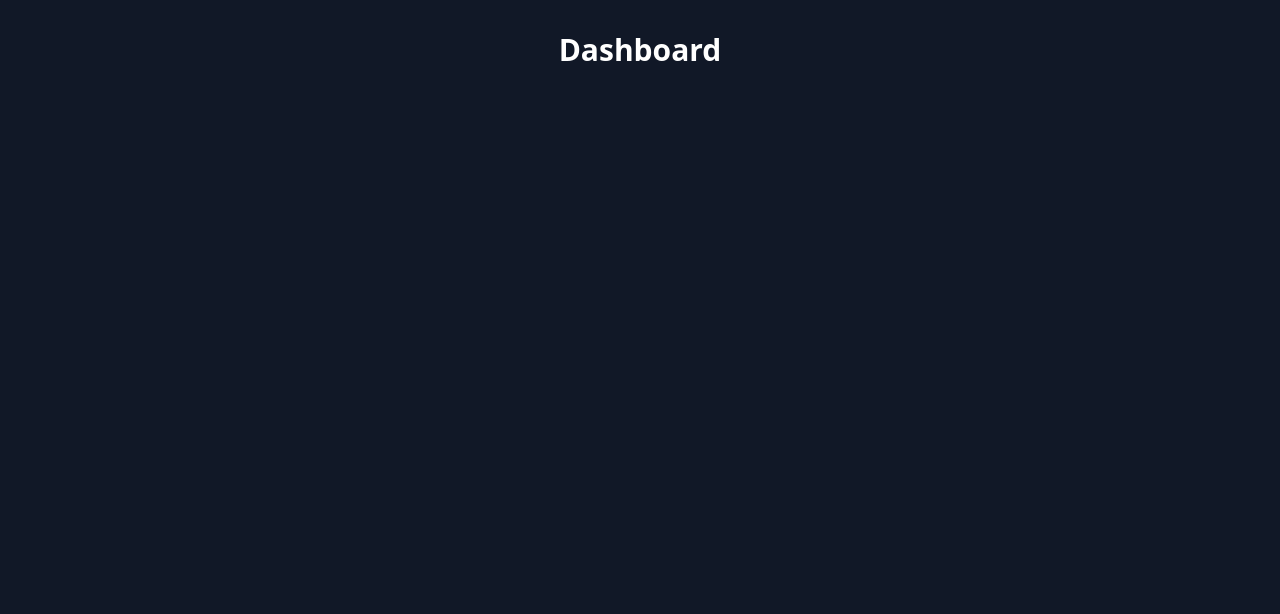
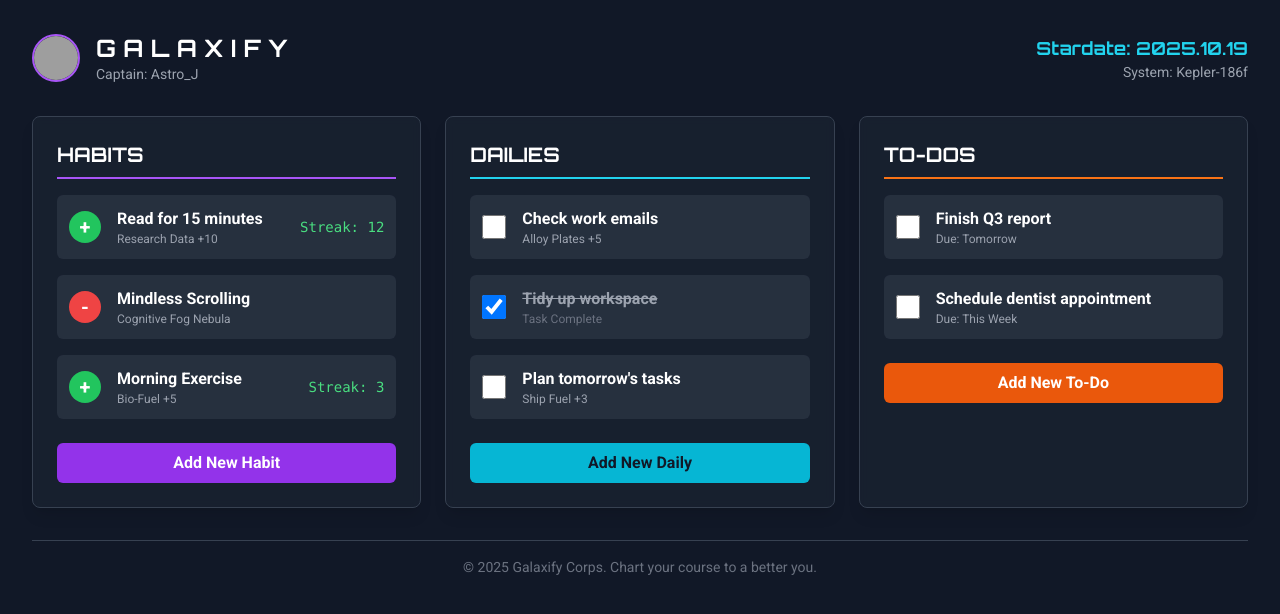
Before and after one commit to thalesraymond/galaxify, a SvelteKit app in the folder packages/web/: page /dashboard in a window 1280 px wide. Shown: the top 614 px of the page. Built offline with nearby package versions, Linux system fonts and the light colour scheme; grey boxes are pictures that could not be loaded.

Commit message:
dashboard draft

```diff
--- a/packages/web/src/routes/dashboard/+page.svelte
+++ b/packages/web/src/routes/dashboard/+page.svelte
@@ -1,5 +1,196 @@
 <svelte:head>
-  <title>Dashboard | Galaxify</title>
+    <title>Dashboard | Galaxify</title>
+    <link rel="preconnect" href="https://fonts.googleapis.com" />
+    <link rel="preconnect" href="https://fonts.gstatic.com" crossorigin />
+    <link
+        href="https://fonts.googleapis.com/css2?family=Orbitron:wght@400;700&family=Roboto:wght@400;500;700&display=swap"
+        rel="stylesheet"
+    />
 </svelte:head>
 
-<h1 class="text-3xl font-bold text-center p-8">Dashboard</h1>
+<div class="bg-gray-900 min-h-screen text-white font-sans p-4 sm:p-6 lg:p-8" style="font-family: 'Roboto', sans-serif;">
+    <header class="flex justify-between items-center mb-8">
+        <div class="flex items-center space-x-4">
+            <img
+                src="https://i.imgur.com/3g3g3g3.png"
+                alt="Galaxify Logo"
+                class="h-12 w-12 rounded-full border-2 border-purple-500"
+            />
+            <div>
+                <h1 class="text-2xl font-bold" style="font-family: 'Orbitron', sans-serif;">G A L A X I F Y</h1>
+                <p class="text-sm text-gray-400">Captain: Astro_J</p>
+            </div>
+        </div>
+        <div class="text-right">
+            <p class="text-lg font-semibold text-cyan-400" style="font-family: 'Orbitron', sans-serif;">
+                Stardate: 2025.10.19
+            </p>
+            <p class="text-sm text-gray-400">System: Kepler-186f</p>
+        </div>
+    </header>
+
+    <main class="grid grid-cols-1 md:grid-cols-2 lg:grid-cols-3 gap-6">
+        <!-- Habits Column -->
+        <div class="bg-gray-800/50 rounded-lg p-6 border border-gray-700 shadow-lg backdrop-blur-sm">
+            <h2
+                class="text-xl font-bold mb-4 pb-2 border-b-2 border-purple-500"
+                style="font-family: 'Orbitron', sans-serif;"
+            >
+                HABITS
+            </h2>
+            <div class="space-y-4">
+                <!-- Positive Habit -->
+                <div
+                    class="flex items-center justify-between bg-gray-700/50 p-3 rounded-md hover:bg-gray-700 transition-colors duration-200"
+                >
+                    <div class="flex items-center">
+                        <button
+                            class="bg-green-500 hover:bg-green-400 text-white font-bold w-8 h-8 rounded-full text-xl mr-4"
+                            >+</button
+                        >
+                        <div>
+                            <p class="font-semibold">Read for 15 minutes</p>
+                            <p class="text-xs text-gray-400">Research Data +10</p>
+                        </div>
+                    </div>
+                    <span class="text-sm font-mono text-green-400">Streak: 12</span>
+                </div>
+                <!-- Negative Habit -->
+                <div
+                    class="flex items-center justify-between bg-gray-700/50 p-3 rounded-md hover:bg-gray-700 transition-colors duration-200"
+                >
+                    <div class="flex items-center">
+                        <button
+                            class="bg-red-500 hover:bg-red-400 text-white font-bold w-8 h-8 rounded-full text-xl mr-4"
+                            >-</button
+                        >
+                        <div>
+                            <p class="font-semibold">Mindless Scrolling</p>
+                            <p class="text-xs text-gray-400">Cognitive Fog Nebula</p>
+                        </div>
+                    </div>
+                </div>
+                <!-- Positive Habit -->
+                <div
+                    class="flex items-center justify-between bg-gray-700/50 p-3 rounded-md hover:bg-gray-700 transition-colors duration-200"
+                >
+                    <div class="flex items-center">
+                        <button
+                            class="bg-green-500 hover:bg-green-400 text-white font-bold w-8 h-8 rounded-full text-xl mr-4"
+                            >+</button
+                        >
+                        <div>
+                            <p class="font-semibold">Morning Exercise</p>
+                            <p class="text-xs text-gray-400">Bio-Fuel +5</p>
+                        </div>
+                    </div>
+                    <span class="text-sm font-mono text-green-400">Streak: 3</span>
+                </div>
+            </div>
+            <button
+                class="mt-6 w-full bg-purple-600 hover:bg-purple-500 text-white font-bold py-2 px-4 rounded-md transition-colors duration-200"
+            >
+                Add New Habit
+            </button>
+        </div>
+
+        <!-- Dailies Column -->
+        <div class="bg-gray-800/50 rounded-lg p-6 border border-gray-700 shadow-lg backdrop-blur-sm">
+            <h2
+                class="text-xl font-bold mb-4 pb-2 border-b-2 border-cyan-400"
+                style="font-family: 'Orbitron', sans-serif;"
+            >
+                DAILIES
+            </h2>
+            <div class="space-y-4">
+                <div
+                    class="flex items-center bg-gray-700/50 p-3 rounded-md hover:bg-gray-700 transition-colors duration-200"
+                >
+                    <input
+                        type="checkbox"
+                        class="form-checkbox h-6 w-6 bg-gray-800 border-cyan-400 text-cyan-500 rounded focus:ring-cyan-500 mr-4"
+                    />
+                    <div>
+                        <p class="font-semibold">Check work emails</p>
+                        <p class="text-xs text-gray-400">Alloy Plates +5</p>
+                    </div>
+                </div>
+                <div
+                    class="flex items-center bg-gray-700/50 p-3 rounded-md hover:bg-gray-700 transition-colors duration-200"
+                >
+                    <input
+                        type="checkbox"
+                        class="form-checkbox h-6 w-6 bg-gray-800 border-cyan-400 text-cyan-500 rounded focus:ring-cyan-500 mr-4"
+                        checked
+                    />
+                    <div>
+                        <p class="font-semibold text-gray-400 line-through">Tidy up workspace</p>
+                        <p class="text-xs text-gray-500">Task Complete</p>
+                    </div>
+                </div>
+                <div
+                    class="flex items-center bg-gray-700/50 p-3 rounded-md hover:bg-gray-700 transition-colors duration-200"
+                >
+                    <input
+                        type="checkbox"
+                        class="form-checkbox h-6 w-6 bg-gray-800 border-cyan-400 text-cyan-500 rounded focus:ring-cyan-500 mr-4"
+                    />
+                    <div>
+                        <p class="font-semibold">Plan tomorrow's tasks</p>
+                        <p class="text-xs text-gray-400">Ship Fuel +3</p>
+                    </div>
+                </div>
+            </div>
+            <button
+                class="mt-6 w-full bg-cyan-500 hover:bg-cyan-400 text-gray-900 font-bold py-2 px-4 rounded-md transition-colors duration-200"
+            >
+                Add New Daily
+            </button>
+        </div>
+
+        <!-- To-Dos Column -->
+        <div class="bg-gray-800/50 rounded-lg p-6 border border-gray-700 shadow-lg backdrop-blur-sm">
+            <h2
+                class="text-xl font-bold mb-4 pb-2 border-b-2 border-orange-500"
+                style="font-family: 'Orbitron', sans-serif;"
+            >
+                TO-DOS
+            </h2>
+            <div class="space-y-4">
+                <div
+                    class="flex items-center bg-gray-700/50 p-3 rounded-md hover:bg-gray-700 transition-colors duration-200"
+                >
+                    <input
+                        type="checkbox"
+                        class="form-checkbox h-6 w-6 bg-gray-800 border-orange-500 text-orange-500 rounded focus:ring-orange-500 mr-4"
+                    />
+                    <div>
+                        <p class="font-semibold">Finish Q3 report</p>
+                        <p class="text-xs text-gray-400">Due: Tomorrow</p>
+                    </div>
+                </div>
+                <div
+                    class="flex items-center bg-gray-700/50 p-3 rounded-md hover:bg-gray-700 transition-colors duration-200"
+                >
+                    <input
+                        type="checkbox"
+                        class="form-checkbox h-6 w-6 bg-gray-800 border-orange-500 text-orange-500 rounded focus:ring-orange-500 mr-4"
+                    />
+                    <div>
+                        <p class="font-semibold">Schedule dentist appointment</p>
+                        <p class="text-xs text-gray-400">Due: This Week</p>
+                    </div>
+                </div>
+            </div>
+            <button
+                class="mt-6 w-full bg-orange-600 hover:bg-orange-500 text-white font-bold py-2 px-4 rounded-md transition-colors duration-200"
+            >
+                Add New To-Do
+            </button>
+        </div>
+    </main>
+
+    <footer class="mt-8 pt-4 border-t border-gray-700 text-center text-gray-500 text-sm">
+        <p>&copy; 2025 Galaxify Corps. Chart your course to a better you.</p>
+    </footer>
+</div>
```
